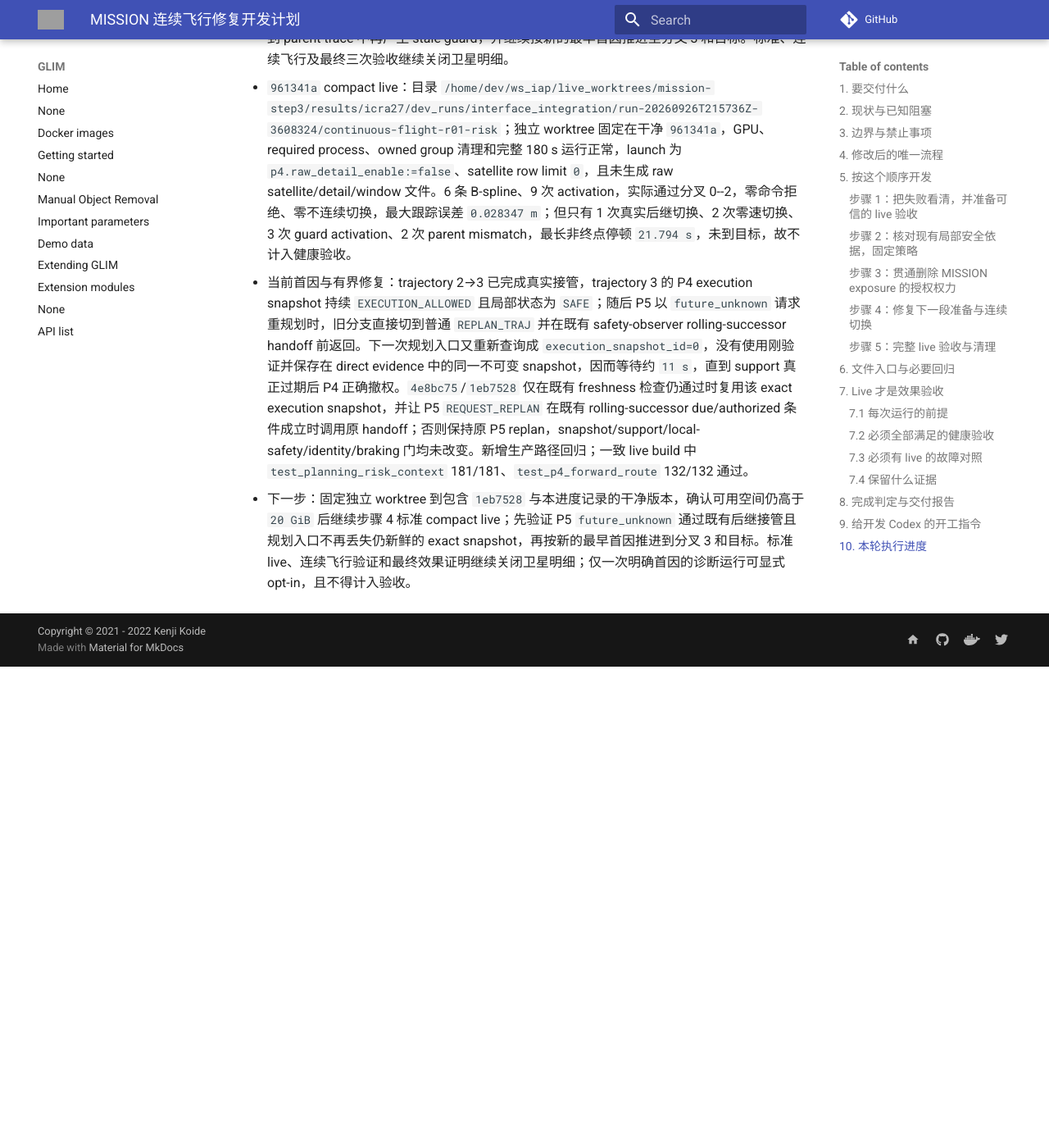
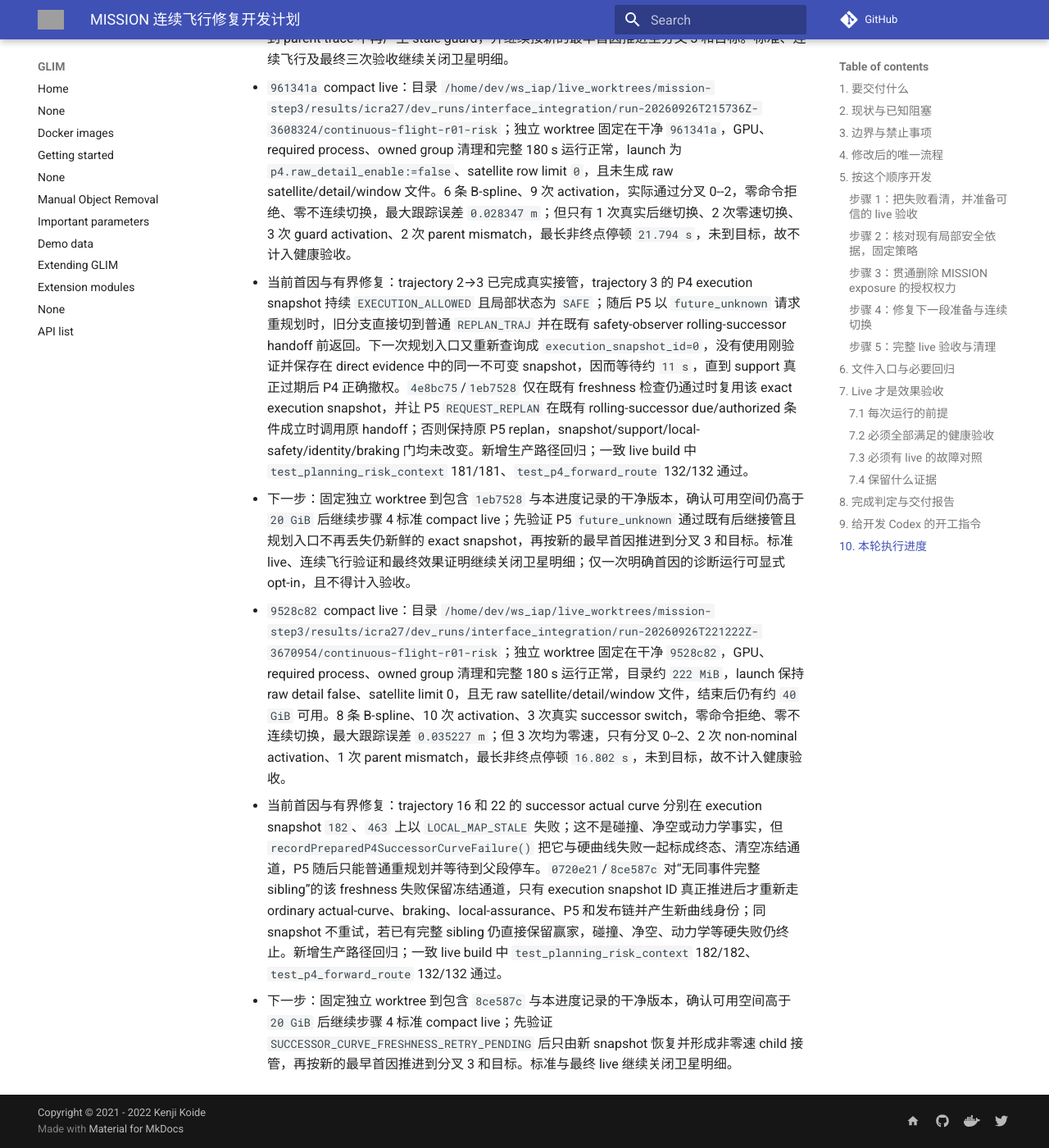
Before and after one commit to Printeger/iap, an MkDocs documentation site: the page built from docs/icra27/MISSION_CONTINUOUS_FLIGHT_IMPLEMENTATION_PLAN.md, in a window 1280 px wide and 1400 px high, scrolled down 34674 px. Shown: the whole window at 82% size. Built offline with MkDocs 1.6.1 and Material for MkDocs 9.7.7, drawn with Linux system fonts in a browser that asks for light colours; nearby versions of some CDN libraries; comment, search, counter and statistics services are not loaded; before the commit the page ends 35487 px from its top, so only the background shows below that; grey boxes are pictures that could not be loaded.

Commit message:
docs(icra27): record successor freshness diagnosis

```diff
--- a/docs/icra27/MISSION_CONTINUOUS_FLIGHT_IMPLEMENTATION_PLAN.md
+++ b/docs/icra27/MISSION_CONTINUOUS_FLIGHT_IMPLEMENTATION_PLAN.md
@@ -255,7 +255,7 @@ symlink、非 tracked 且无进程占用后才能按精确路径删除。遵守
 
 ## 10. 本轮执行进度
 
-- 提交：步骤 1 为 `83fddbc`、`9f27a05`、`f6761b8`、`784d3d3`、`a4a35e9`、`30426ac`、`ffc118b`；步骤 2 为 `a751d5f`、`641b3ad`；步骤 3 为 `93bd62c`；步骤 4 当前代码到 `1eb7528`（完整因果提交链见下述逐次 live 记录）；磁盘与证据策略为 `64f6764`、`b772ed9`（均基于计划提交 `e675443`）。用户历史文件 `docs/whatsnext.md` 保持未跟踪、未修改。
+- 提交：步骤 1 为 `83fddbc`、`9f27a05`、`f6761b8`、`784d3d3`、`a4a35e9`、`30426ac`、`ffc118b`；步骤 2 为 `a751d5f`、`641b3ad`；步骤 3 为 `93bd62c`；步骤 4 当前代码到 `8ce587c`（完整因果提交链见下述逐次 live 记录）；磁盘与证据策略为 `64f6764`、`b772ed9`（均基于计划提交 `e675443`）。用户历史文件 `docs/whatsnext.md` 保持未跟踪、未修改。
 - 完成项：步骤 1 已补全 optimizer/refinement/manager/FSM 首因，continuous-flight analyzer 已拒绝 guard 伪后继、身份或父子链不符、零速切换、命令断流、required process 提前退出、短程停车、终点悬停不足和未由 odom 穿越四叉。步骤 2 已确认生产路径统一复用 `LocalMotionAssurance`/`LocalClearanceEvaluator` 且必要输入缺失时 fail closed；森林配置仍为 tracking `0.15 m`、safety margin `0.20 m`、surface `0.02 m`、`uncalibrated_default_v1`，故后续证据只适用于仿真/开发，不能冒充部署标定。步骤 3 已移除 MISSION exposure 的独立拒绝/制动权并保留真实风险诊断和排序；STRICT、局部净空、support/freshness、身份、动力学与制动门不变。
 - 失败首因：基线轨迹 5 为 `SUCCESSOR_CURVE_PREPARATION_FAILED` 且旧 detail 泄漏初始化占位；轨迹 9 为 P5 重复累计 prior episode 后 exposure braking。原始证据：`results/icra27/dev_runs/interface_integration/run-20260926T050049Z-450628/full-r01-risk/exports/planner_p4_risk_astar_debug.csv.execution_events.csv` 及同目录 `stdout.log`。步骤 3 干净 live 已证明旧 exposure 不再制动，但第一 actual B-spline 因 `local_clearance_margin_not_positive` 被硬局部门拒绝，下一冻结通道又继承失败候选的 `HOLD_REQUIRED`，故未首航；`bspline_count=0` 和零位移是结果，不是首因。
 - live 证据：步骤 3 使用独立 worktree/build/install，在 `93bd62c78b6dc7af731b25c6e2a71794d02b14eb` 运行 180 s；GPU preflight 通过、required processes 未提前退出、launch exit 0，manifest 为 `git_worktree_clean=true`。目录：`/home/dev/ws_iap/live_worktrees/mission-step3/results/icra27/dev_runs/interface_integration/run-20260926T081255Z-633590`。该失败运行不计入最终健康三次。
@@ -365,3 +365,6 @@ symlink、非 tracked 且无进程占用后才能按精确路径删除。遵守
 - `961341a` compact live：目录 `/home/dev/ws_iap/live_worktrees/mission-step3/results/icra27/dev_runs/interface_integration/run-20260926T215736Z-3608324/continuous-flight-r01-risk`；独立 worktree 固定在干净 `961341a`，GPU、required process、owned group 清理和完整 180 s 运行正常，launch 为 `p4.raw_detail_enable:=false`、satellite row limit `0`，且未生成 raw satellite/detail/window 文件。6 条 B-spline、9 次 activation，实际通过分叉 0--2，零命令拒绝、零不连续切换，最大跟踪误差 `0.028347 m`；但只有 1 次真实后继切换、2 次零速切换、3 次 guard activation、2 次 parent mismatch，最长非终点停顿 `21.794 s`，未到目标，故不计入健康验收。
 - 当前首因与有界修复：trajectory 2→3 已完成真实接管，trajectory 3 的 P4 execution snapshot 持续 `EXECUTION_ALLOWED` 且局部状态为 `SAFE`；随后 P5 以 `future_unknown` 请求重规划时，旧分支直接切到普通 `REPLAN_TRAJ` 并在既有 safety-observer rolling-successor handoff 前返回。下一次规划入口又重新查询成 `execution_snapshot_id=0`，没有使用刚验证并保存在 direct evidence 中的同一不可变 snapshot，因而等待约 `11 s`，直到 support 真正过期后 P4 正确撤权。`4e8bc75`/`1eb7528` 仅在既有 freshness 检查仍通过时复用该 exact execution snapshot，并让 P5 `REQUEST_REPLAN` 在既有 rolling-successor due/authorized 条件成立时调用原 handoff；否则保持原 P5 replan，snapshot/support/local-safety/identity/braking 门均未改变。新增生产路径回归；一致 live build 中 `test_planning_risk_context` 181/181、`test_p4_forward_route` 132/132 通过。
 - 下一步：固定独立 worktree 到包含 `1eb7528` 与本进度记录的干净版本，确认可用空间仍高于 `20 GiB` 后继续步骤 4 标准 compact live；先验证 P5 `future_unknown` 通过既有后继接管且规划入口不再丢失仍新鲜的 exact snapshot，再按新的最早首因推进到分叉 3 和目标。标准 live、连续飞行验证和最终效果证明继续关闭卫星明细；仅一次明确首因的诊断运行可显式 opt-in，且不得计入验收。
+- `9528c82` compact live：目录 `/home/dev/ws_iap/live_worktrees/mission-step3/results/icra27/dev_runs/interface_integration/run-20260926T221222Z-3670954/continuous-flight-r01-risk`；独立 worktree 固定在干净 `9528c82`，GPU、required process、owned group 清理和完整 180 s 运行正常，目录约 `222 MiB`，launch 保持 raw detail false、satellite limit 0，且无 raw satellite/detail/window 文件，结束后仍有约 `40 GiB` 可用。8 条 B-spline、10 次 activation、3 次真实 successor switch，零命令拒绝、零不连续切换，最大跟踪误差 `0.035227 m`；但 3 次均为零速，只有分叉 0--2、2 次 non-nominal activation、1 次 parent mismatch，最长非终点停顿 `16.802 s`，未到目标，故不计入健康验收。
+- 当前首因与有界修复：trajectory 16 和 22 的 successor actual curve 分别在 execution snapshot `182`、`463` 上以 `LOCAL_MAP_STALE` 失败；这不是碰撞、净空或动力学事实，但 `recordPreparedP4SuccessorCurveFailure()` 把它与硬曲线失败一起标成终态、清空冻结通道，P5 随后只能普通重规划并等待到父段停车。`0720e21`/`8ce587c` 对“无同事件完整 sibling”的该 freshness 失败保留冻结通道，只有 execution snapshot ID 真正推进后才重新走 ordinary actual-curve、braking、local-assurance、P5 和发布链并产生新曲线身份；同 snapshot 不重试，若已有完整 sibling 仍直接保留赢家，碰撞、净空、动力学等硬失败仍终止。新增生产路径回归；一致 live build 中 `test_planning_risk_context` 182/182、`test_p4_forward_route` 132/132 通过。
+- 下一步：固定独立 worktree 到包含 `8ce587c` 与本进度记录的干净版本，确认可用空间高于 `20 GiB` 后继续步骤 4 标准 compact live；先验证 `SUCCESSOR_CURVE_FRESHNESS_RETRY_PENDING` 后只由新 snapshot 恢复并形成非零速 child 接管，再按新的最早首因推进到分叉 3 和目标。标准与最终 live 继续关闭卫星明细。
```
